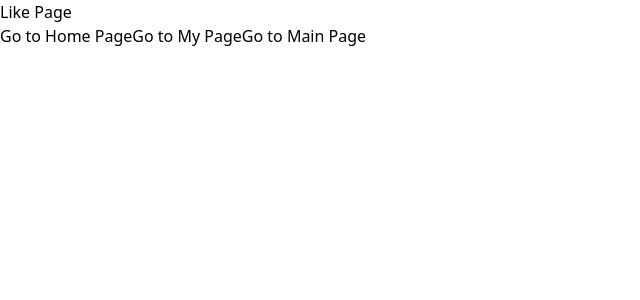
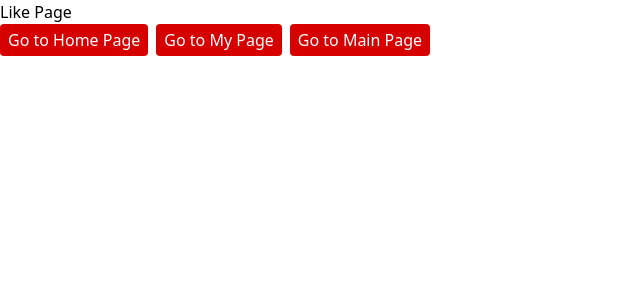
Before and after one commit to yuxincxoi/jjambbong_map, a React app: page /likePage in a window 1280 px wide. Shown: the top 300 px of the page, without its empty margins (0-640 px from the left). Built offline with nearby package versions, Linux system fonts and the light colour scheme; no server answers; the HTML template or start-up script is replaced by a standard one.

Commit message:
button 디자인

```diff
--- a/src/pages/indexPage.tsx
+++ b/src/pages/indexPage.tsx
@@ -6,10 +6,14 @@ function IndexPage() {
     <div>
       <h1>Home Page</h1>
       <Link to="/signupPage">
-        <button>Go to Signup Page</button>
+        <button className="px-2 py-1 bg-main-color text-white rounded mr-2 hover:border-main-color hover:text-main-color hover:bg-white">
+          Go to Signup Page
+        </button>
       </Link>
       <Link to="/mainPage">
-        <button>Go to Main Page</button>
+        <button className="px-2 py-1 bg-main-color text-white rounded mr-2 hover:border-main-color hover:text-main-color hover:bg-white">
+          Go to Main Page
+        </button>
       </Link>
     </div>
   );
--- a/src/pages/likePage.tsx
+++ b/src/pages/likePage.tsx
@@ -6,13 +6,19 @@ export default function LikePage() {
     <div>
       <h1>Like Page</h1>
       <Link to="/">
-        <button>Go to Home Page</button>
+        <button className="px-2 py-1 bg-main-color text-white rounded mr-2 hover:border-main-color hover:text-main-color hover:bg-white">
+          Go to Home Page
+        </button>
       </Link>
       <Link to="/myPage">
-        <button>Go to My Page</button>
+        <button className="px-2 py-1 bg-main-color text-white rounded mr-2 hover:border-main-color hover:text-main-color hover:bg-white">
+          Go to My Page
+        </button>
       </Link>
       <Link to="/mainPage">
-        <button>Go to Main Page</button>
+        <button className="px-2 py-1 bg-main-color text-white rounded mr-2 hover:border-main-color hover:text-main-color hover:bg-white">
+          Go to Main Page
+        </button>
       </Link>
     </div>
   );
--- a/src/pages/mainPage.tsx
+++ b/src/pages/mainPage.tsx
@@ -11,13 +11,19 @@ const MainPage: React.FC = () => {
       <Map />
       <PlaceListTable />
       <Link to="/">
-        <button>Go to Home Page</button>
+        <button className="px-2 py-1 bg-main-color text-white rounded mr-2 hover:border-main-color hover:text-main-color hover:bg-white">
+          Go to Home Page
+        </button>
       </Link>
       <Link to="/myPage">
-        <button>Go to My Page</button>
+        <button className="px-2 py-1 bg-main-color text-white rounded mr-2 hover:border-main-color hover:text-main-color hover:bg-white">
+          Go to My Page
+        </button>
       </Link>
       <Link to="/likePage">
-        <button>Go to Like Page</button>
+        <button className="px-2 py-1 bg-main-color text-white rounded mr-2 hover:border-main-color hover:text-main-color hover:bg-white">
+          Go to Like Page
+        </button>
       </Link>
     </>
   );
--- a/src/pages/myPage.tsx
+++ b/src/pages/myPage.tsx
@@ -6,10 +6,14 @@ export default function MyPage() {
     <div>
       <h1>My Page</h1>
       <Link to="/mainPage">
-        <button>Go to Main Page</button>
+        <button className="px-2 py-1 bg-main-color text-white rounded mr-2 hover:border-main-color hover:text-main-color hover:bg-white">
+          Go to Main Page
+        </button>
       </Link>
       <Link to="/">
-        <button>Go to Home Page</button>
+        <button className="px-2 py-1 bg-main-color text-white rounded mr-2 hover:border-main-color hover:text-main-color hover:bg-white">
+          Go to Home Page
+        </button>
       </Link>
     </div>
   );
--- a/src/pages/signupPage.tsx
+++ b/src/pages/signupPage.tsx
@@ -6,7 +6,9 @@ export default function SignupPage() {
     <div>
       <h1>Signup Page</h1>
       <Link to="/">
-        <button>Go to Home Page</button>
+        <button className="px-2 py-1 bg-main-color text-white rounded mr-2 hover:border-main-color hover:text-main-color hover:bg-white">
+          Go to Home Page
+        </button>
       </Link>
     </div>
   );
```
